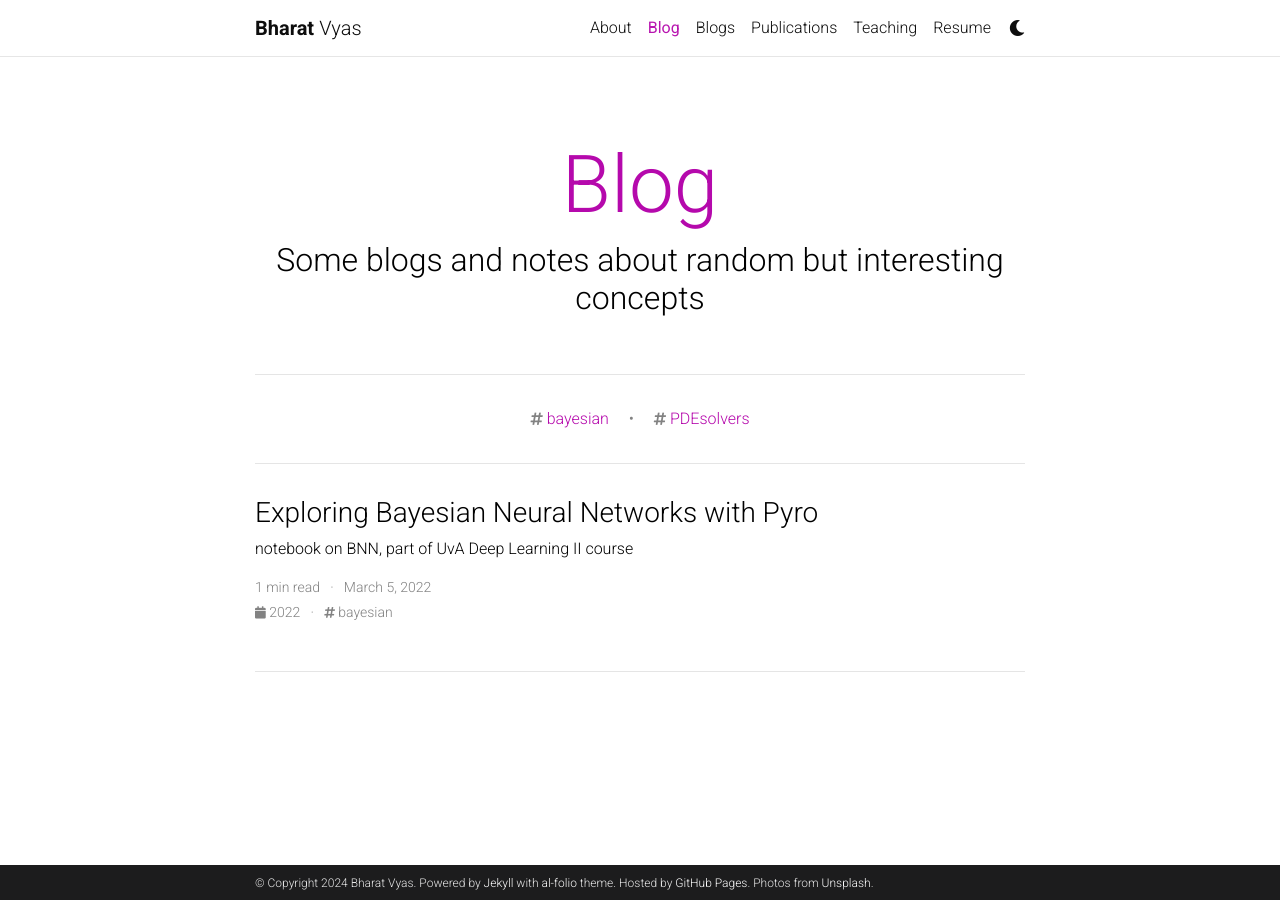
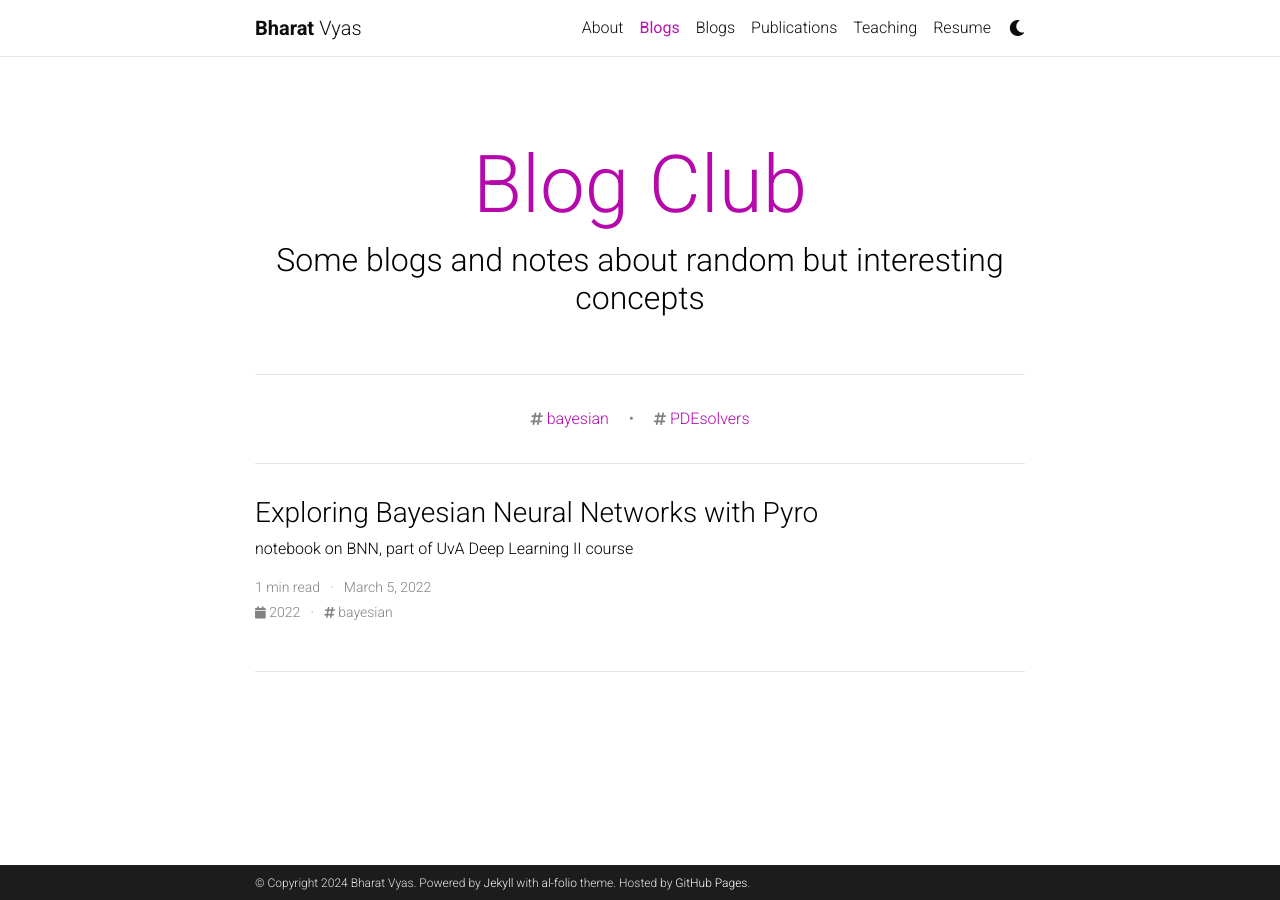
Before and after one commit to VYASB/vyasb.github.io, a Jekyll site: the page built from blog/index.html, in a window 1280 px wide. Built offline with Jekyll 4.4.1, drawn with Linux system fonts in a browser that asks for light colours; the list of posts is cut into pages by our own code; comment, search, counter and statistics services are not loaded; a style sheet for code colours, icons or effects is not loaded.

Commit message:
some change

```diff
--- a/_config.yml
+++ b/_config.yml
@@ -12,8 +12,7 @@
 footer_text: >
   Powered by <a href="https://jekyllrb.com/" target="_blank">Jekyll</a> with <a href="https://github.com/alshedivat/al-folio">al-folio</a> theme.
   Hosted by <a href="https://pages.github.com/" target="_blank">GitHub Pages</a>.
-  Photos from <a href="https://unsplash.com" target="_blank">Unsplash</a>.
-keywords: jekyll, jekyll-theme, academic-website, portfolio-website  # add your own keywords or leave empty
+keywords: academic-website, portfolio-website  # add your own keywords or leave empty
 
 lang: en # the language of your site (for example: en, fr, cn, ru, etc.)
 icon: tree.png  # the emoji used as the favicon (alternatively, provide image name in /assets/img/)
@@ -116,8 +115,8 @@
 # Blog
 # -----------------------------------------------------------------------------
 
-blog_name: Blog # blog_name will be displayed in your blog page
-blog_nav_title: Blog # your blog must have a title for it to be displayed in the nav bar
+blog_name: Blog Club # blog_name will be displayed in your blog page
+blog_nav_title: Blogs # your blog must have a title for it to be displayed in the nav bar
 blog_description: Some blogs and notes about random but interesting concepts
 permalink: /blog/:year/:title/
 
```
